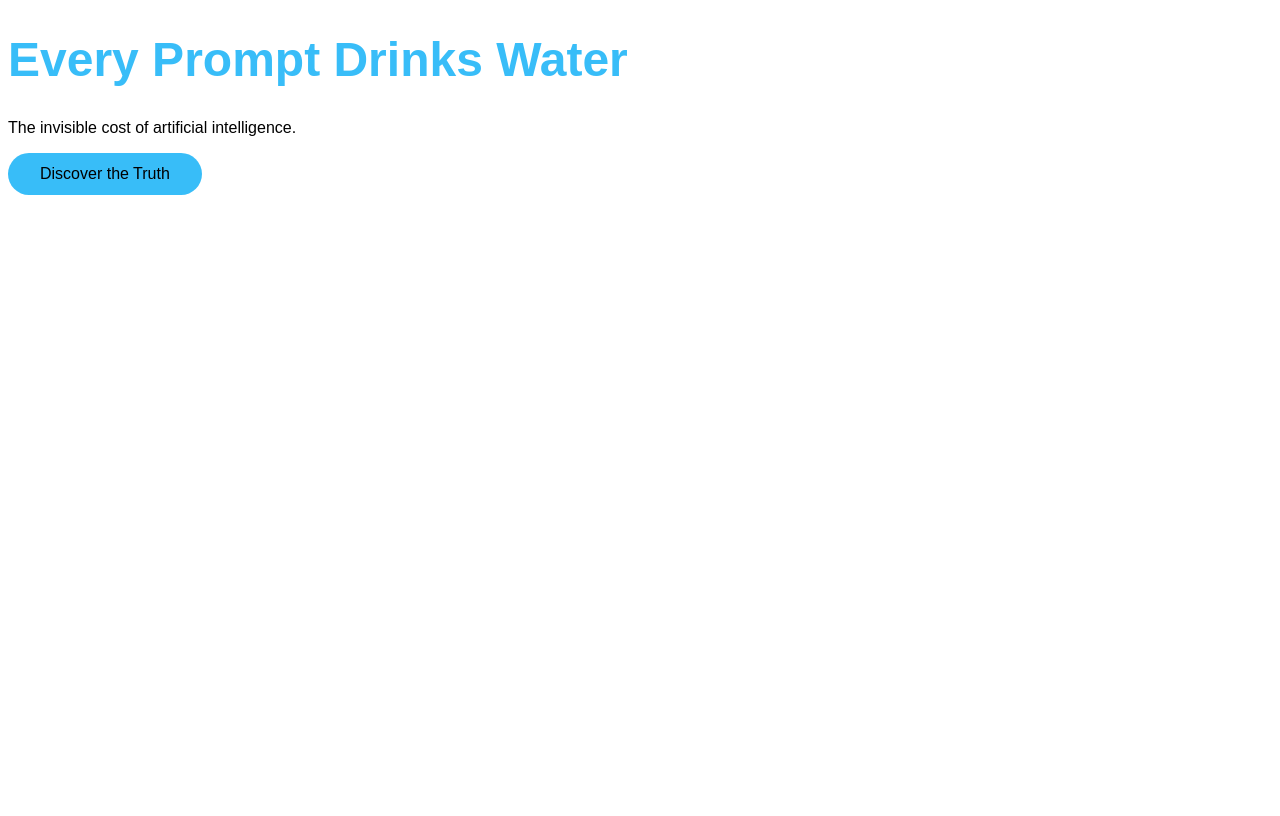
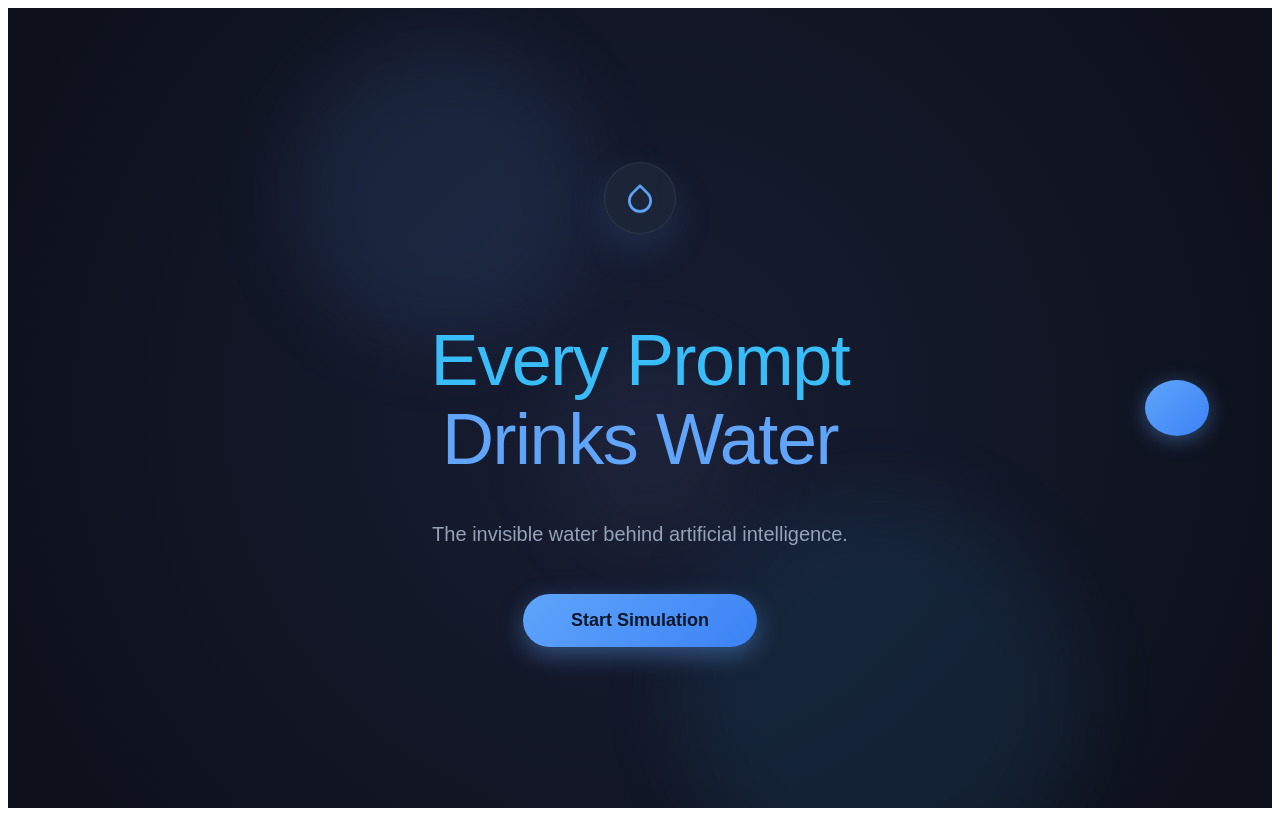
Before and after one commit to hye-soo/MDIA2109-ai-water, a Next.js app: page / in a window 1280 px wide. Built offline with nearby package versions, Linux system fonts and the light colour scheme.

Commit message:
start page finished

```diff
--- a/app/components/start.js
+++ b/app/components/start.js
@@ -1,9 +1,40 @@
-export default function StartSection({ onStart }) {
+import styles from './start.module.css';
+
+export default function HeroSection({ onStart }) {
   return (
-    <div>
-      <h1>Every Prompt Drinks Water</h1>
-      <p>The invisible cost of artificial intelligence.</p>
-      <button onClick={onStart}>Discover the Truth</button>
+    <div className={styles.container}>
+      {/* Background Particles for interactive feel */}
+      <div className={`${styles.bgParticle} ${styles.particle1}`}></div>
+      <div className={`${styles.bgParticle} ${styles.particle2}`}></div>
+      <div className={`${styles.bgParticle} ${styles.particle3}`}></div>
+
+      <div className={styles.content}>
+        <div className={styles.iconWrapper}>
+          <svg className={styles.iconSvg} viewBox="0 0 24 24" fill="none" stroke="currentColor" strokeWidth="2" strokeLinecap="round" strokeLinejoin="round">
+            <path d="M12 2.69l5.66 5.66a8 8 0 1 1-11.31 0z" />
+          </svg>
+        </div>
+
+        <h1 className={styles.title}>
+          Every Prompt
+          <span className={styles.titleBlue}>Drinks Water</span>
+        </h1>
+
+        <p className={styles.subtitle}>
+          The invisible water behind artificial intelligence.
+        </p>
+
+        <button className={styles.startBtn} onClick={onStart}>
+          Start Simulation
+        </button>
+      </div>
+
+      {/* Right Navigation Arrow */}
+      <button className={styles.navArrow} onClick={onStart} aria-label="Next">
+        <svg className={styles.arrowSvg} viewBox="0 0 24 24" fill="none" stroke="currentColor" strokeWidth="2.5" strokeLinecap="round" strokeLinejoin="round">
+          <path d="M9 18l6-6-6-6" />
+        </svg>
+      </button>
     </div>
   );
 }
--- /dev/null
+++ b/app/components/start.module.css
@@ -0,0 +1,216 @@
+.container {
+  display: flex;
+  flex-direction: column;
+  align-items: center;
+  justify-content: center;
+  min-height: 100vh;
+  width: 100%;
+  background: radial-gradient(circle at center, #171d33 0%, #0d101a 100%);
+  color: #ffffff;
+  position: relative;
+  overflow: hidden;
+  text-align: center;
+  padding: 2rem;
+}
+
+/* Faint background floating blurred circles */
+.bgParticle {
+  position: absolute;
+  border-radius: 50%;
+  background: rgba(96, 165, 250, 0.1);
+  filter: blur(40px);
+  z-index: 1;
+  animation: float 20s infinite ease-in-out;
+}
+
+.particle1 {
+  width: 300px;
+  height: 300px;
+  top: 10%;
+  left: 20%;
+  animation-delay: 0s;
+}
+
+.particle2 {
+  width: 400px;
+  height: 400px;
+  bottom: -10%;
+  right: 15%;
+  background: rgba(56, 189, 248, 0.08);
+  animation-delay: -5s;
+}
+
+.particle3 {
+  width: 200px;
+  height: 200px;
+  top: 40%;
+  right: 40%;
+  background: rgba(148, 163, 184, 0.05);
+  animation-delay: -10s;
+}
+
+@keyframes float {
+  0%, 100% {
+    transform: translate(0, 0);
+  }
+  33% {
+    transform: translate(30px, -50px);
+  }
+  66% {
+    transform: translate(-20px, 40px);
+  }
+}
+
+.content {
+  position: relative;
+  z-index: 10;
+  display: flex;
+  flex-direction: column;
+  align-items: center;
+  max-width: 800px;
+}
+
+.iconWrapper {
+  width: 72px;
+  height: 72px;
+  background: rgba(30, 41, 59, 0.8);
+  border: 1px solid rgba(71, 85, 105, 0.4);
+  border-radius: 50%;
+  display: flex;
+  align-items: center;
+  justify-content: center;
+  margin-bottom: 2rem;
+  box-shadow: 0 8px 32px rgba(0, 0, 0, 0.2);
+  animation: pulseIcon 4s infinite ease-in-out;
+  cursor: pointer;
+  transition: transform 0.3s ease, background 0.3s ease;
+}
+
+.iconWrapper:hover {
+  transform: scale(1.1);
+  background: rgba(30, 41, 59, 1);
+}
+
+@keyframes pulseIcon {
+  0%, 100% {
+    transform: translateY(0);
+    box-shadow: 0 8px 32px rgba(0, 0, 0, 0.2);
+  }
+  50% {
+    transform: translateY(-8px);
+    box-shadow: 0 16px 40px rgba(96, 165, 250, 0.2);
+  }
+}
+
+.iconSvg {
+  color: #60a5fa;
+  width: 32px;
+  height: 32px;
+}
+
+.title {
+  font-size: 4.5rem;
+  font-weight: 500;
+  line-height: 1.1;
+  margin-bottom: 1.5rem;
+  letter-spacing: -0.02em;
+}
+
+.titleBlue {
+  color: #60a5fa;
+  display: block;
+}
+
+.subtitle {
+  color: #94a3b8;
+  font-size: 1.25rem;
+  margin-bottom: 3rem;
+  font-weight: 400;
+}
+
+.startBtn {
+  background: linear-gradient(135deg, #60a5fa 0%, #3b82f6 100%);
+  color: #0f172a;
+  padding: 16px 48px;
+  border-radius: 999px;
+  font-size: 1.125rem;
+  font-weight: 600;
+  border: none;
+  cursor: pointer;
+  transition: all 0.3s cubic-bezier(0.4, 0, 0.2, 1);
+  box-shadow: 0 8px 25px rgba(96, 165, 250, 0.4);
+  position: relative;
+  overflow: hidden;
+}
+
+.startBtn::after {
+  content: '';
+  position: absolute;
+  top: 0;
+  left: -100%;
+  width: 50%;
+  height: 100%;
+  background: linear-gradient(90deg, transparent, rgba(255, 255, 255, 0.3), transparent);
+  transform: skewX(-20deg);
+  transition: all 0.6s ease;
+}
+
+.startBtn:hover::after {
+  left: 150%;
+}
+
+.startBtn:hover {
+  transform: translateY(-3px) scale(1.03);
+  box-shadow: 0 12px 30px rgba(96, 165, 250, 0.6);
+  background: linear-gradient(135deg, #93c5fd 0%, #60a5fa 100%);
+}
+
+.startBtn:active {
+  transform: translateY(1px) scale(0.98);
+}
+
+.navArrow {
+  position: absolute;
+  right: 5%;
+  top: 50%;
+  transform: translateY(-50%);
+  width: 56px;
+  height: 56px;
+  background: linear-gradient(135deg, #60a5fa 0%, #3b82f6 100%);
+  border-radius: 50%;
+  display: flex;
+  align-items: center;
+  justify-content: center;
+  border: none;
+  cursor: pointer;
+  z-index: 20;
+  box-shadow: 0 4px 20px rgba(96, 165, 250, 0.4);
+  transition: all 0.3s cubic-bezier(0.4, 0, 0.2, 1);
+}
+
+.navArrow:hover {
+  transform: translateY(-50%) scale(1.1);
+  box-shadow: 0 8px 25px rgba(96, 165, 250, 0.6);
+  background: linear-gradient(135deg, #93c5fd 0%, #60a5fa 100%);
+}
+
+.navArrow:active {
+  transform: translateY(-50%) scale(0.95);
+}
+
+.arrowSvg {
+  color: #0f172a;
+  width: 24px;
+  height: 24px;
+}
+
+@media (max-width: 768px) {
+  .title {
+    font-size: 3rem;
+  }
+  .navArrow {
+    right: 20px;
+    width: 48px;
+    height: 48px;
+  }
+}
```
Also changed, not shown: 1 other file (tests, documents, lock files or other folders).
